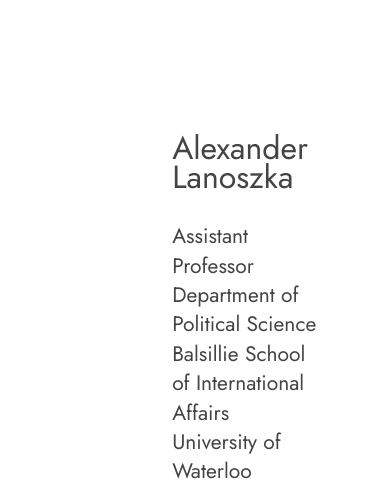
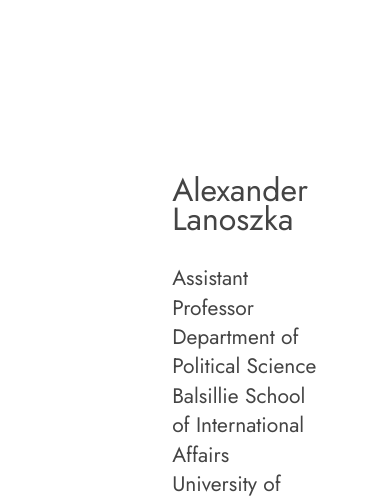
Before and after one commit to alanoszka/alanoszka.github.io, a plain HTML site: page index.html in a window 390 px wide. Shown: the top 502 px of the page. Drawn offline with Linux system fonts and the light colour scheme.

Commit message:
Update style.css

```diff
--- a/css/style.css
+++ b/css/style.css
@@ -1,2 +1,2 @@
-@import url('https://fonts.googleapis.com/css?family=Jost:400');html,body{background-colour:inherit;font-color:#ffffff},section{display:block}body{line-height:1}ol,ul{list-style:none}blockquote,q{quotes:none}blockquote:before,blockquote:after,q:before,q:after{content:'';content:none}table{border-collapse:collapse;border-spacing:0}*{text-rendering:optimizeLegibility;-webkit-font-smoothing:antialiased}body{font-size:21px;font-color:#ffffff;line-height:1.4em;font-family: 'Jost', sans-serif;}.grid{margin:3em;display:grid;grid-template-columns:repeat(6, 1fr);grid-auto-rows:auto;max-width:100%;grid-gap:1.0em;justify-items:start}@media only screen and (max-width: 36em){.grid{margin:3em 0}}.grid .col-2{grid-column-start:1;grid-column-end:2}@media only screen and (max-width: 24em){.grid .col-2{grid-column-start:1;grid-column-end:6;margin-bottom:1em}}.grid .col-4{grid-column-start:2;grid-column-end:6}@media only screen and (max-width: 24em){.grid .col-4{grid-column-start:2;grid-column-end:6}}.page{padding:6em 0;transition:color 1000ms ease;z-index:9999}.page.hidden{color:transparent}.page a{color:inherit}.page a.block{display:block}.page a:active{transform:translateY(1px)}.page p{margin-bottom:1.5em;}@media only screen and (max-width: 36em){.page{padding:3em 1em}}
+@import url('https://fonts.googleapis.com/css?family=Jost:400');html,body{background-colour:inherit;font-color:#ffffff},section{display:block}body{line-height:1}ol,ul{list-style:none}blockquote,q{quotes:none}blockquote:before,blockquote:after,q:before,q:after{content:'';content:none}table{border-collapse:collapse;border-spacing:0}*{text-rendering:optimizeLegibility;-webkit-font-smoothing:antialiased}body{font-size:21px;font-color:#ffffff;line-height:1.4em;font-family: 'Jost', sans-serif;}.grid{margin:3em;display:grid;grid-template-columns:repeat(6, 1fr);grid-auto-rows:auto;max-width:100%;grid-gap:1.0em;justify-items:start}@media only screen and (max-width: 30em){.grid{margin:5em 0}}.grid .col-2{grid-column-start:1;grid-column-end:2}@media only screen and (max-width: 24em){.grid .col-2{grid-column-start:1;grid-column-end:6;margin-bottom:1em}}.grid .col-4{grid-column-start:2;grid-column-end:6}@media only screen and (max-width: 24em){.grid .col-4{grid-column-start:2;grid-column-end:6}}.page{padding:6em 0;transition:color 1000ms ease;z-index:9999}.page.hidden{color:transparent}.page a{color:inherit}.page a.block{display:block}.page a:active{transform:translateY(1px)}.page p{margin-bottom:1.5em;}@media only screen and (max-width: 36em){.page{padding:3em 1em}}
 /*# sourceMappingURL=styles.css.map */
```
